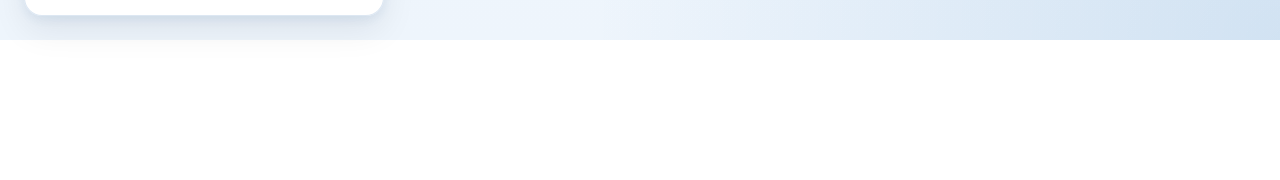
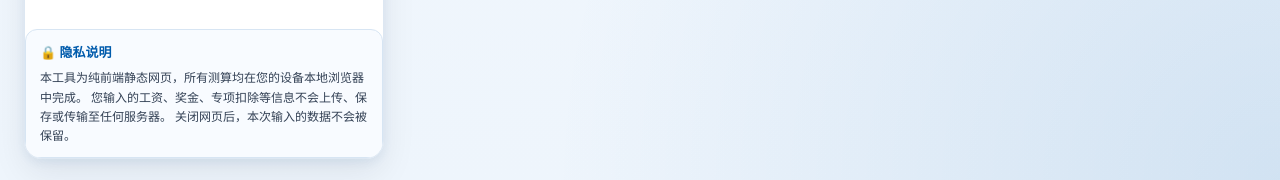
Before and after one commit to kyoshenhua/Year-End-Bonus-Tax-Calculator, a plain HTML site: page index.html in a window 1280 px wide. Shown: the part 1383-1563 px from the top of the page. Before the commit the page ends 1423 px from the top, so only its background shows below. Drawn offline with Linux system fonts and the light colour scheme.

Commit message:
Add privacy note to index.html
Added a privacy note explaining data handling and security.

```diff
--- a/index.html
+++ b/index.html
@@ -316,7 +316,23 @@
       color:var(--muted);
       font-size:12px;
     }
+    .privacy-note{
+          margin-top:14px;
+          padding:12px 14px;
+          border-radius:12px;
+          border:1px solid #D7E5F3;
+          background:#F8FBFF;
+          color:#334155;
+          font-size:12px;
+          line-height:1.6;
+    }
 
+    .privacy-note strong{
+          display:block;
+          margin-bottom:6px;
+          color:#005BAC;
+          font-size:13px;
+    }
     .empty-state{
       min-height:430px;
       display:flex;
@@ -857,7 +873,13 @@
           </div>
 
           <div class="footer-tip">说明：本工具仅供员工预估参考，实际以申报系统、公司申报口径及年度汇算结果为准。</div>
-        </div>
+          </div>
+          <div class="privacy-note">
+          <strong>🔒 隐私说明</strong>
+      本工具为纯前端静态网页，所有测算均在您的设备本地浏览器中完成。
+      您输入的工资、奖金、专项扣除等信息不会上传、保存或传输至任何服务器。
+      关闭网页后，本次输入的数据不会被保留。
+          </div>
       </aside>
 
       <section id="resultArea">
```
